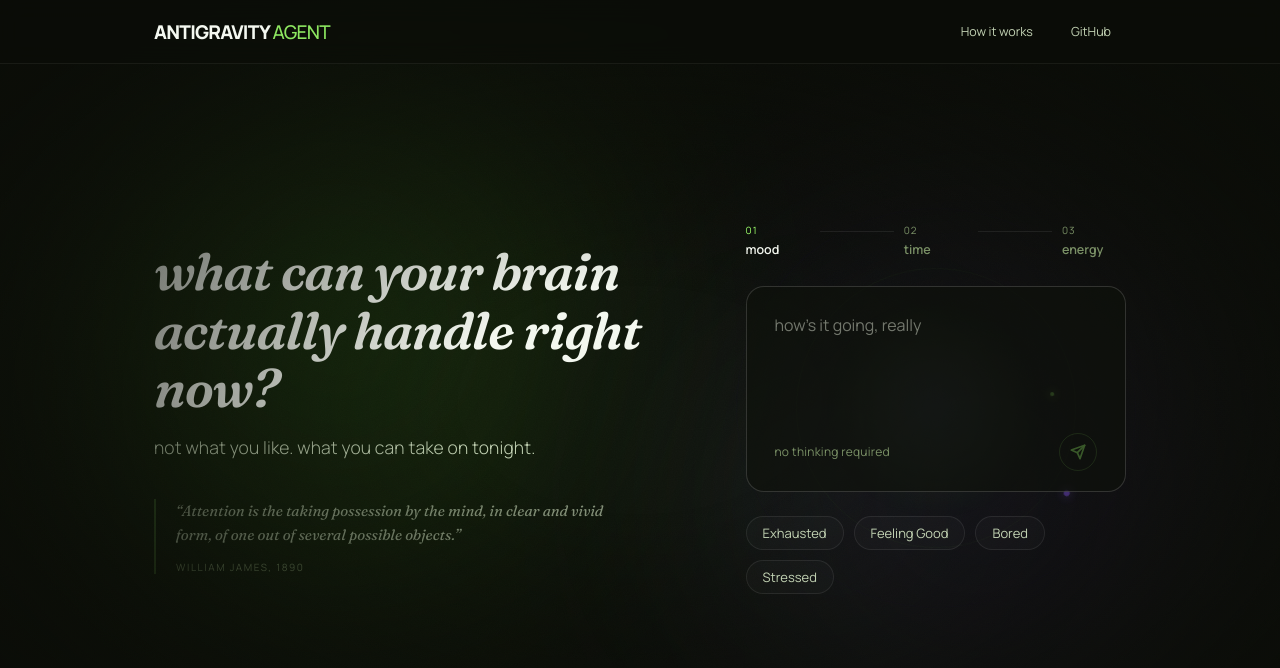
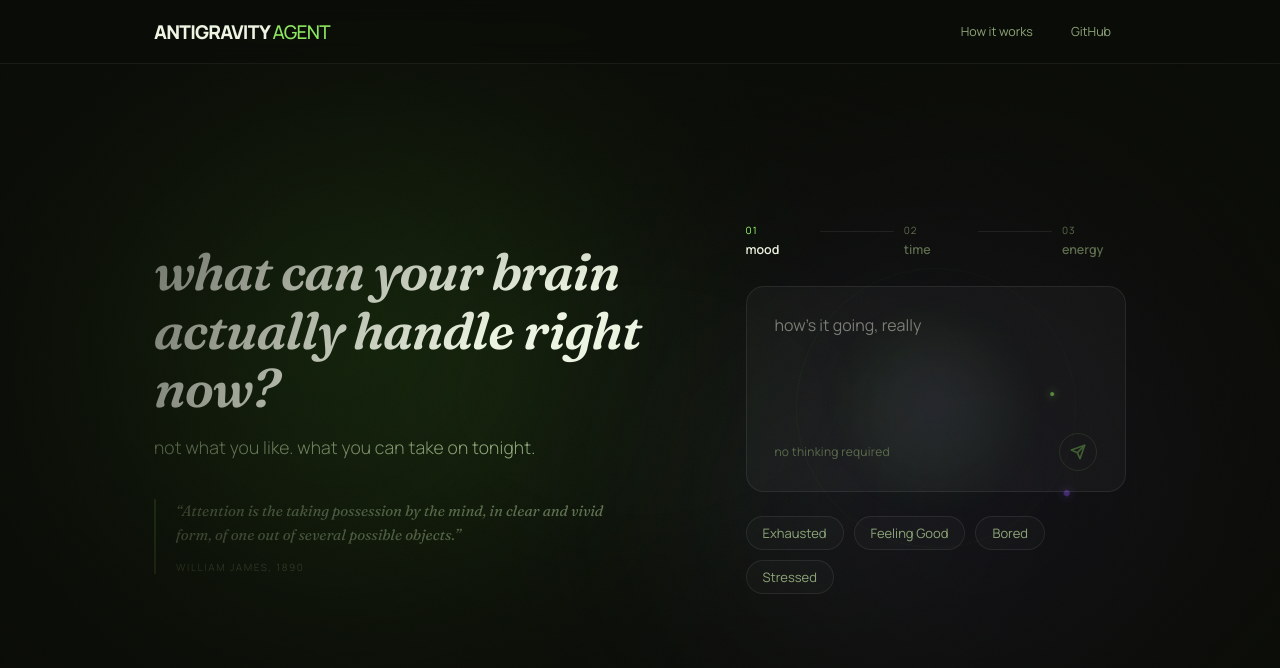
Before and after one commit to yugpokharel/Drift, a React (Vite) app in the folder frontend/: page / in a window 1280 px wide. Shown: the top 668 px of the page. Built offline with nearby package versions, Linux system fonts and the light colour scheme.

Commit message:
tweaked colors

```diff
--- a/frontend/src/index.css
+++ b/frontend/src/index.css
@@ -4,21 +4,21 @@
    DESIGN TOKENS
 ============================================================ */
 :root {
-  --bg:           #0B0D08;
-  --surface:      rgba(15, 18, 12, 0.65);
-  --border:       rgba(255, 255, 255, 0.15);
-  --border-dim:   rgba(255, 255, 255, 0.08);
-  --border-focus: rgba(127, 255, 60, 0.5);
-
-  --green:        #9CFF6B;
-  --green-dim:    rgba(127, 255, 60, 0.18);
-  --violet:       #7C4FE0;
-  --red-soft:     #E0667A;
-
-  /* Crisp Visibility Text Colors */
-  --text-hi:      #F4F8F0;  /* Crisp off-white */
-  --text-mid:     #C3D3B4;  /* Upgraded readability secondary */
-  --text-lo:      #7A9066;  /* Readable placeholders & hints */
+  --bg:             #0B0D08;
+  --bg-mid:         #14180F;
+  --surface:        rgba(255, 255, 255, 0.03);
+  --border:         rgba(255, 255, 255, 0.08);
+  --border-green:   rgba(127, 255, 60, 0.2);
+  --border-focus:   rgba(127, 255, 60, 0.55);
+  --green:          #9CFF6B;
+  --green-glow:     rgba(127, 255, 60, 0.1);
+  --violet:         #7C4FE0;
+  --violet-soft:    rgba(124, 79, 224, 0.15);
+  --red-soft:       #E0667A;
+  --amber:          #E8A65C;
+  --text-hi:        #EDF4E2;
+  --text-mid:       #8FA67A;
+  --text-lo:        #5C6B4D;
 
   --font-display: 'Fraunces', serif;
   --font-body:    'Manrope', sans-serif;
```
